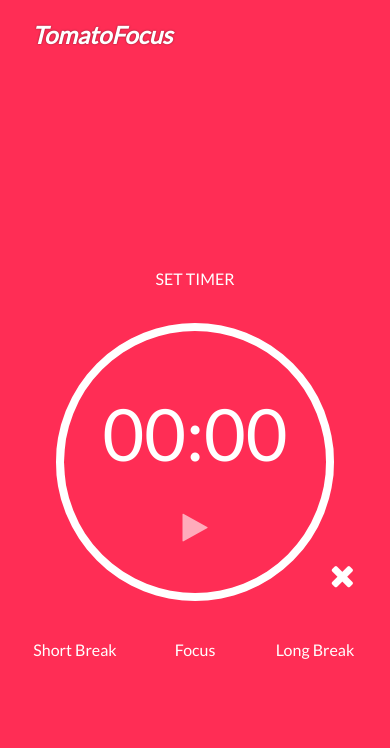
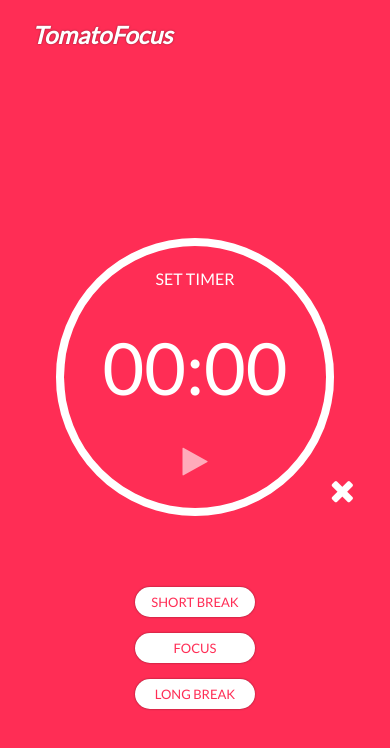
Before and after one commit to ajayns/tomato-focus, an Angular app: page / in a window 390 px wide. Shown: the top 748 px of the page. Built offline with nearby package versions, Linux system fonts and the light colour scheme.

Commit message:
Fine tune mobile version

```diff
--- a/src/app/app.component.html
+++ b/src/app/app.component.html
@@ -32,9 +32,8 @@
 </nav>
 
 <div class="container">
-  <div class="current-state">{{ currentStateName }}</div>
+
   <div class="timer">
-
 
     <div class="timer-svg">
       <svg id="svg" width="300" height="300" viewPort="0 0 100 100">
@@ -42,7 +41,7 @@
       </svg>
     </div>
 
-
+    <div class="current-state">{{ currentStateName }}</div>
 
     <div class="time">{{ time | minuteSeconds }}</div>
 
--- a/src/app/app.component.scss
+++ b/src/app/app.component.scss
@@ -76,8 +76,12 @@ nav {
       bottom: 40px;
     }
 
+    .current-state {
+      padding: 0;
+      margin-top: 50px;
+    }
+
     .time {
-      margin-top: 50px;
       font-size: 72px;
     }
 
@@ -98,6 +102,7 @@ nav {
         stroke-dashoffset: 0;
         stroke: gray;
         stroke-width: 0.5em;
+        box-shadow: 0px 0px 2px 0px rgba(0, 0, 0, 0.5);
       }
 
       #svg #bar {
@@ -112,10 +117,24 @@ nav {
     }
   }
   .controls {
+
     ul {
       @include flex(center);
+      margin-top: 1em;
+
       li {
-        width: 120px;
+        width: 150px;
+        button {
+          width: 120px;
+          height: 30px;
+          padding: 0.5em;
+          background-color: white;
+          color: $red;
+          font-size: small;
+          text-transform: uppercase;
+          border-radius: 15px;
+          box-shadow: 0px 0px 2px 0px rgba(0, 0, 0, 0.5);
+        }
       }
     }
   }
@@ -127,10 +146,10 @@ a {
 }
 
 button {
-  background: none !important;
+  background: none;
   color: inherit;
   border: none;
-  padding: 0! important;
+  padding: 0;
   font: inherit;
   cursor: pointer;
   outline: none;
@@ -150,3 +169,16 @@ button {
     display: none !important;
   }
 }
+
+@media screen and (max-width: $small) {
+  .controls {
+    ul {
+      flex-direction: column;
+      margin-top: 0;
+
+      li {
+        margin-top: 1em;
+      }
+    }
+  }
+}
--- a/src/app/app.component.ts
+++ b/src/app/app.component.ts
@@ -24,6 +24,8 @@ export class AppComponent {
 
   setTimer = (time:number, focus:boolean = false) => {
     this.currentState = time;
+    this.setTimerSvg(time);
+
     if (time == this.shortBreakTime)
       this.currentStateName = 'short break';
     else if (time == this.longBreakTime)
```
